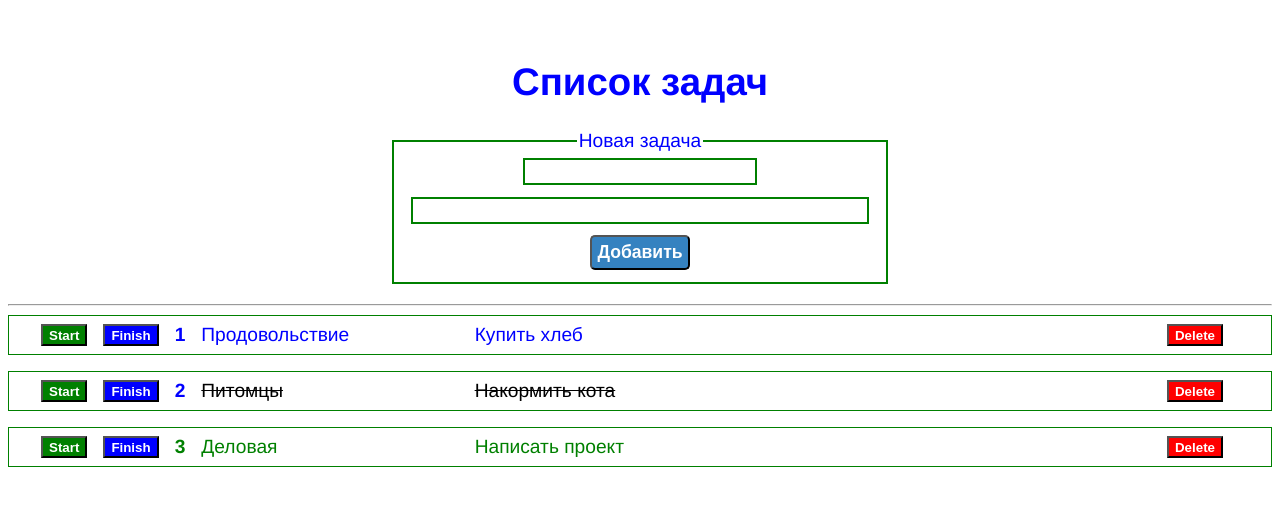
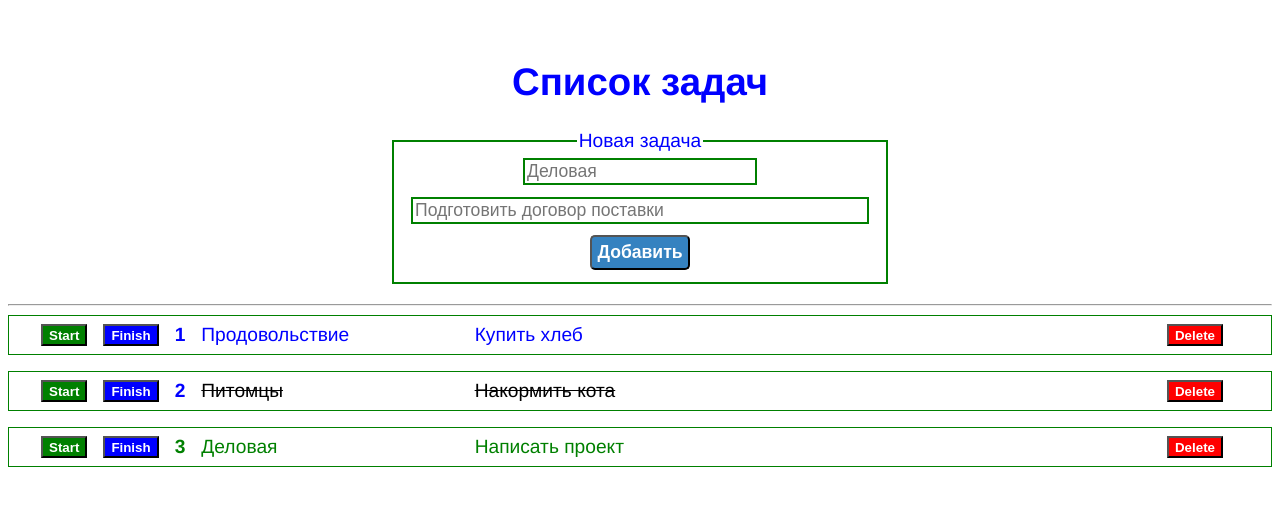
Before and after one commit to Ivan583/big-list, a Vue app: page / in a window 1280 px wide. Shown: the top 506 px of the page. Built offline with nearby package versions, Linux system fonts and the light colour scheme.

Commit message:
Добавление пояснений

```diff
--- a/src/components/AddTask.vue
+++ b/src/components/AddTask.vue
@@ -2,8 +2,8 @@
   <form>
     <fieldset>
       <legend>Новая задача</legend>
-      <input type="text" />
-      <input type="text" class="content" />
+      <input type="text" placeholder="Деловая" />
+      <input type="text" class="content" placeholder="Подготовить договор поставки" />
       <button type="submit">Добавить</button>
     </fieldset>
   </form>
```
